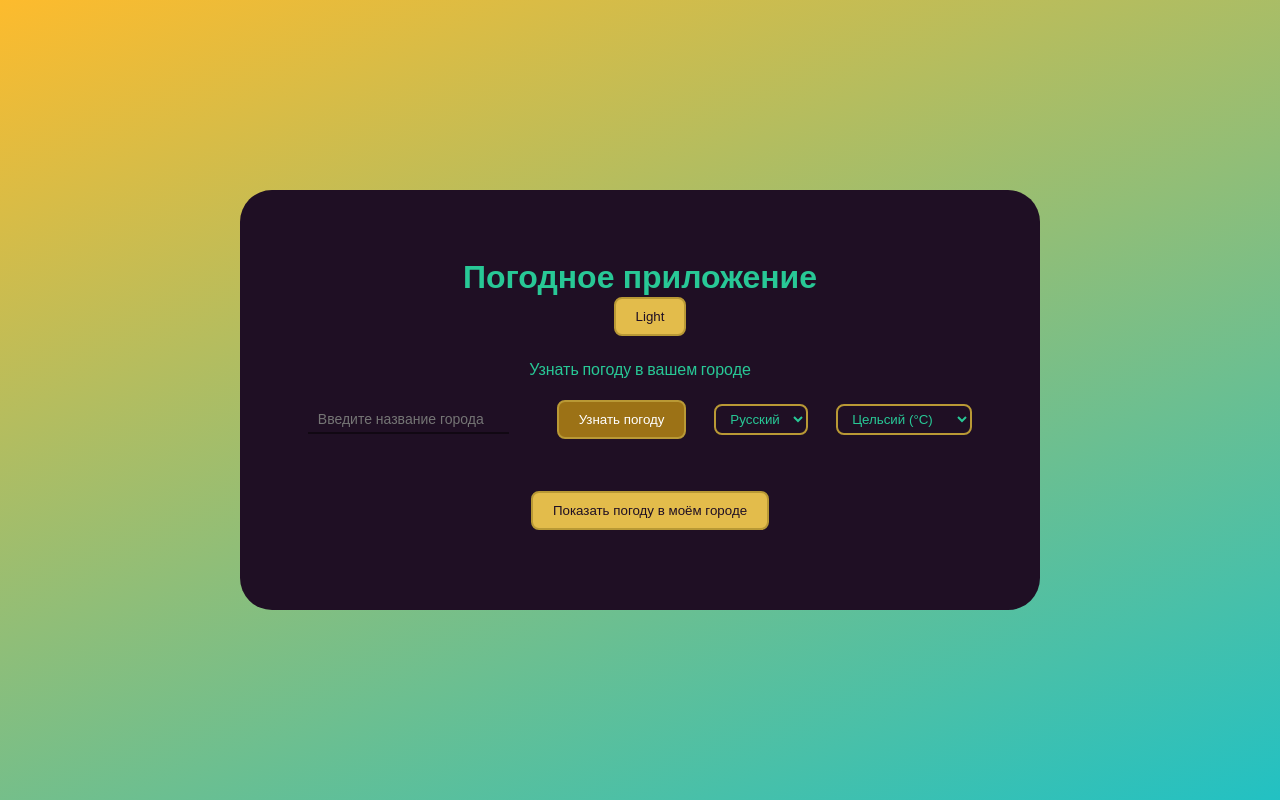
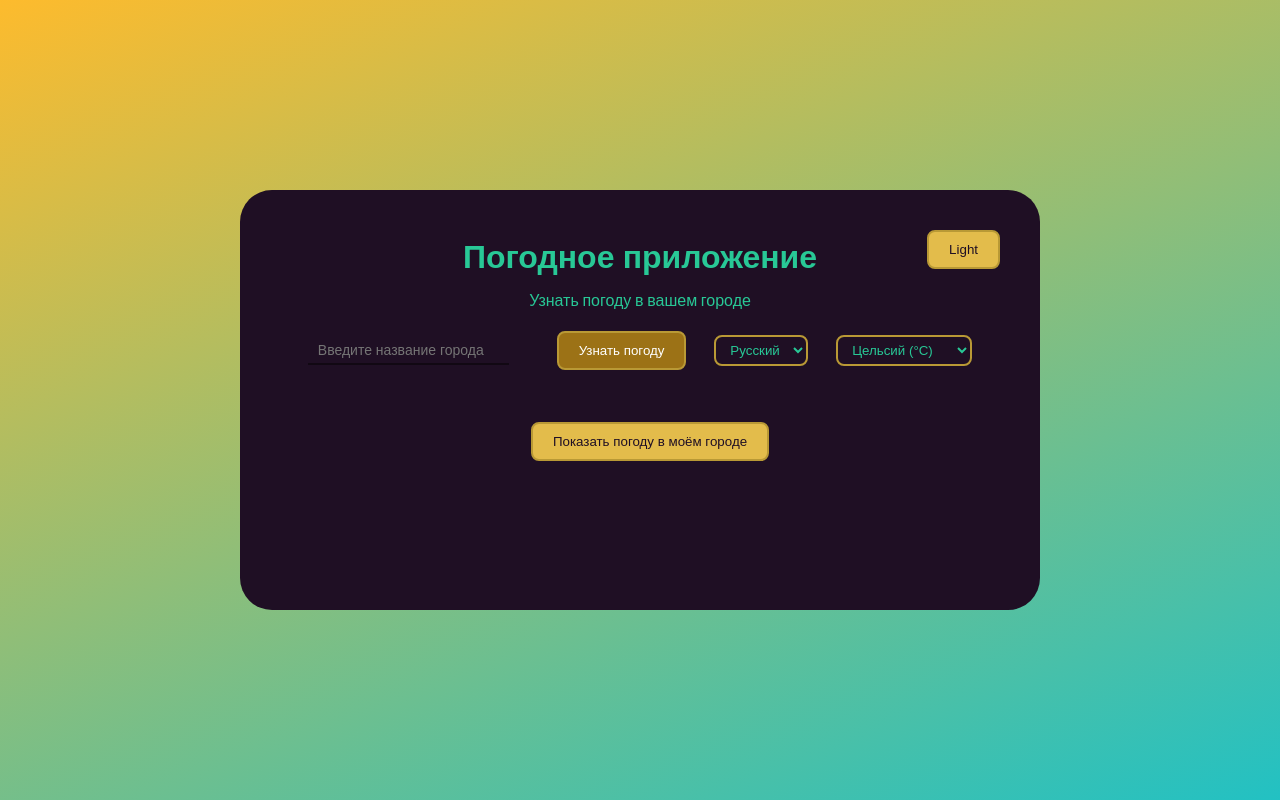
Before and after one commit to 7Hunter7/Weather_App, a Vue app: page / in a window 1280 px wide. Built offline with nearby package versions, Linux system fonts and the light colour scheme.

Commit message:
Updated 'main.css' - Updated position for button 'theme-switcher'

```diff
--- a/src/App.vue
+++ b/src/App.vue
@@ -169,10 +169,10 @@ watch([units], () => {
 
   &__header {
     & h1 {
-      margin-top: var(--indents-biggest);
+      margin-top: var(--indents-medium);
     }
     & p {
-      margin-top: var(--indents-medium);
+      margin-top: var(--indents-small);
     }
   }
   &__form {
--- a/src/assets/main.css
+++ b/src/assets/main.css
@@ -83,7 +83,14 @@ body {
   --disabled-background-color: #ddd;
 }
 
+.wrapper {
+  position: relative;
+}
 .theme-switcher {
+  position: absolute;
+  top: var(--indents-biggest);
+  right: var(--indents-biggest);
+  z-index: 10;
   cursor: pointer;
   margin-left: var(--indents-medium);
   padding: var(--indents-small) var(--indents-medium);
```
